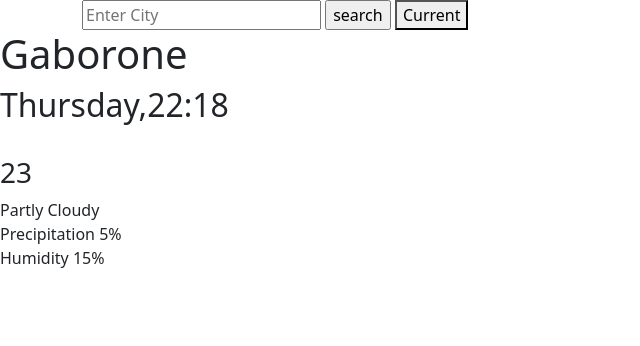
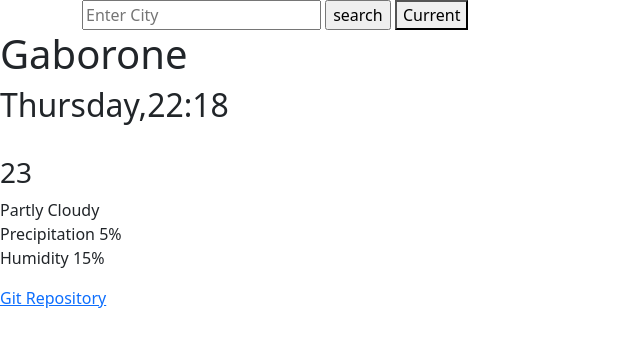
Before and after one commit to Angel-Edward/week-six-homework, a plain HTML site: page index.html in a window 1280 px wide. Shown: the whole page, without its empty margins (0-640 px from the left). Drawn offline with nearby package versions, Linux system fonts and the light colour scheme; no server answers.

Commit message:
Named the link

```diff
--- a/index.html
+++ b/index.html
@@ -45,7 +45,7 @@
 </div>
 
 
-<footer><a href="https://github.com/Angel-Edward/week-six-homework"></a>
+<footer><a href="https://github.com/Angel-Edward/week-six-homework"target="_blank">Git Repository</a>
 </footer>
 
     <script src="src/index.js"></script>
```
